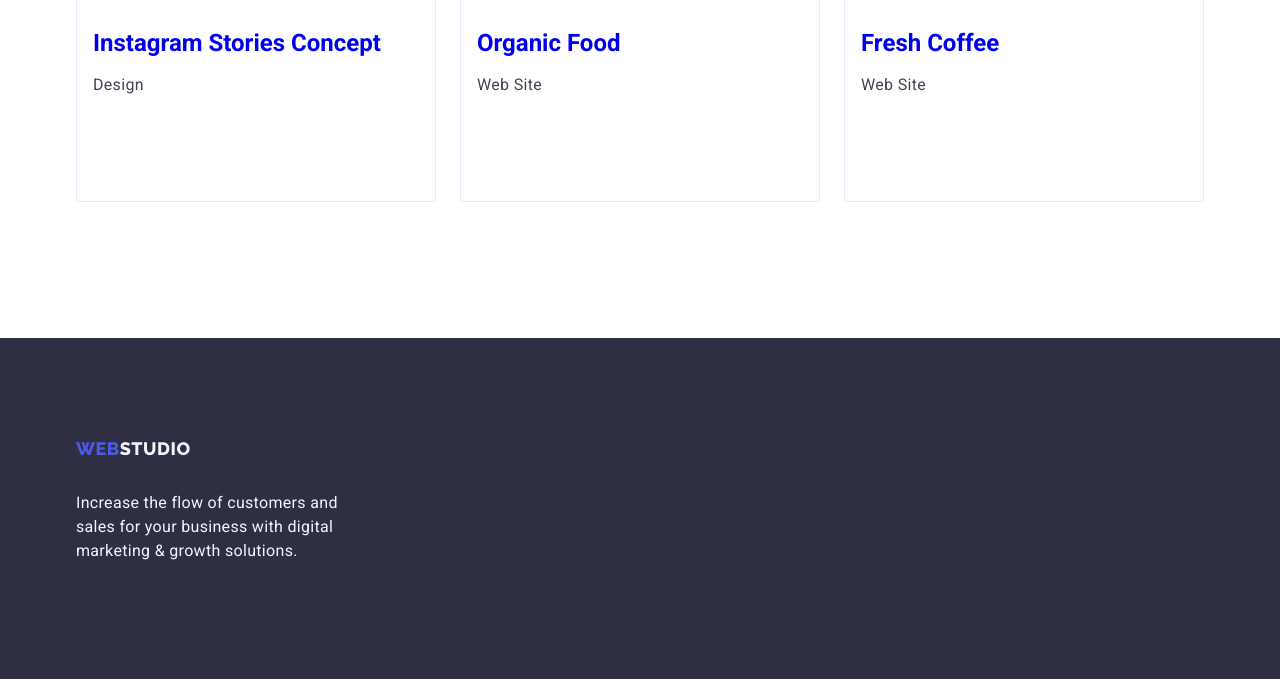
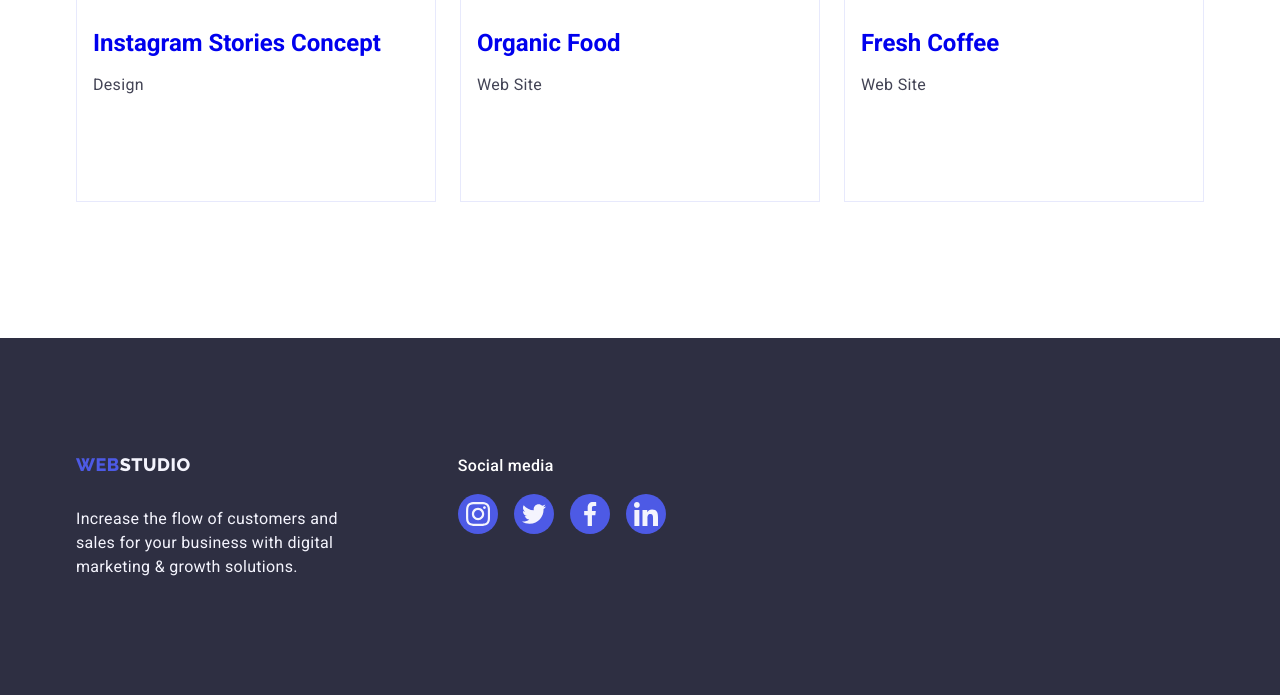
Before and after one commit to Zurielle0520/goit-markup-hw-04, a plain HTML site: page portfolio.html in a window 1280 px wide. Shown: the part 1840-2535 px from the top of the page. Drawn offline with nearby package versions, Linux system fonts and the light colour scheme.

Commit message:
Update portfolio.html

```diff
--- a/portfolio.html
+++ b/portfolio.html
@@ -228,7 +228,8 @@
 
     <!-- Footer -->
     <footer class="footer">
-      <div class="container">
+      <div class="footer-content container">
+        <div class="logo-footer">
           <a class="footer-link web link" href="./index.html"
             >Web<span class="footer-studio link">Studio</span></a
           >
@@ -238,6 +239,40 @@
             marketing & growth solutions.
           </p>
         </div>
+        <div class="social-media-footer">
+          <p class="socmed-footer-paragraph">Social media</p>
+          <ul class="socmed-footer-list list">
+            <li class="socmed-footer">
+              <a class="socmed-footer-link" href="#">
+                <svg class="footer-svg" width="24" height="24">
+                  <use href="./images/icons.svg#ig"></use>
+                </svg>
+              </a>
+            </li>
+            <li class="socmed-footer">
+              <a class="socmed-footer-link" href="#">
+                <svg class="footer-svg" width="24" height="24">
+                  <use href="./images/icons.svg#x"></use>
+                </svg>
+              </a>
+            </li>
+            <li class="socmed-footer">
+              <a class="socmed-footer-link" href="#">
+                <svg class="footer-svg" width="24" height="24">
+                  <use href="./images/icons.svg#fb"></use>
+                </svg>
+              </a>
+            </li>
+            <li class="socmed-footer">
+              <a class="socmed-footer-link" href="#">
+                <svg class="footer-svg" width="24" height="24">
+                  <use href="./images/icons.svg#ln"></use>
+                </svg>
+              </a>
+            </li>
+          </ul>
+        </div>
+      </div>
     </footer>
   </body>
 </html>
```
Lines whose indentation alone changed are shown as unchanged.
